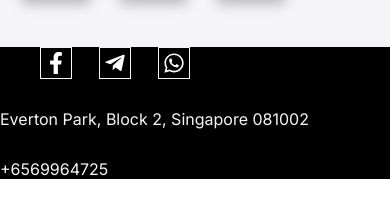
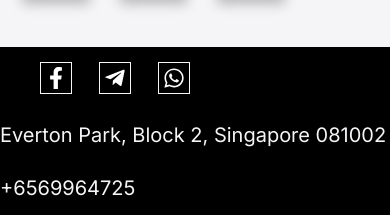
Before and after one commit to Nesstargi/Monovision-Studio, a plain HTML site: page src/index.html in a window 390 px wide. Shown: the part 2510-2725 px from the top of the page. Before the commit the page ends 2689 px from the top, so only its background shows below. Drawn offline with Linux system fonts and the light colour scheme.

Commit message:
Change footer

```diff
--- a/src/css/style.css
+++ b/src/css/style.css
@@ -576,15 +576,6 @@ html {
     font-weight: 400;
     font-size: 20px;
     color: var(--light-color);
-
-    @media screen and (max-width: 1024px) {
-        font-size: 16px;
-    }
-
-    @media screen and (max-width: 768px) {
-        padding: 30px var(--footer-padding-inline) 40px var(--footer-padding-inline);
-    }
-
 }
 
 .footer__addr {
@@ -642,7 +633,7 @@ html {
     }
 }
 
-.footer {
+/* .footer {
     display: flex;
     justify-content: space-between;
     align-items: center;
@@ -716,4 +707,4 @@ html {
     @media screen and (max-width: 1024px) {
         column-gap: 27px;
     }
-}
+} */
```
